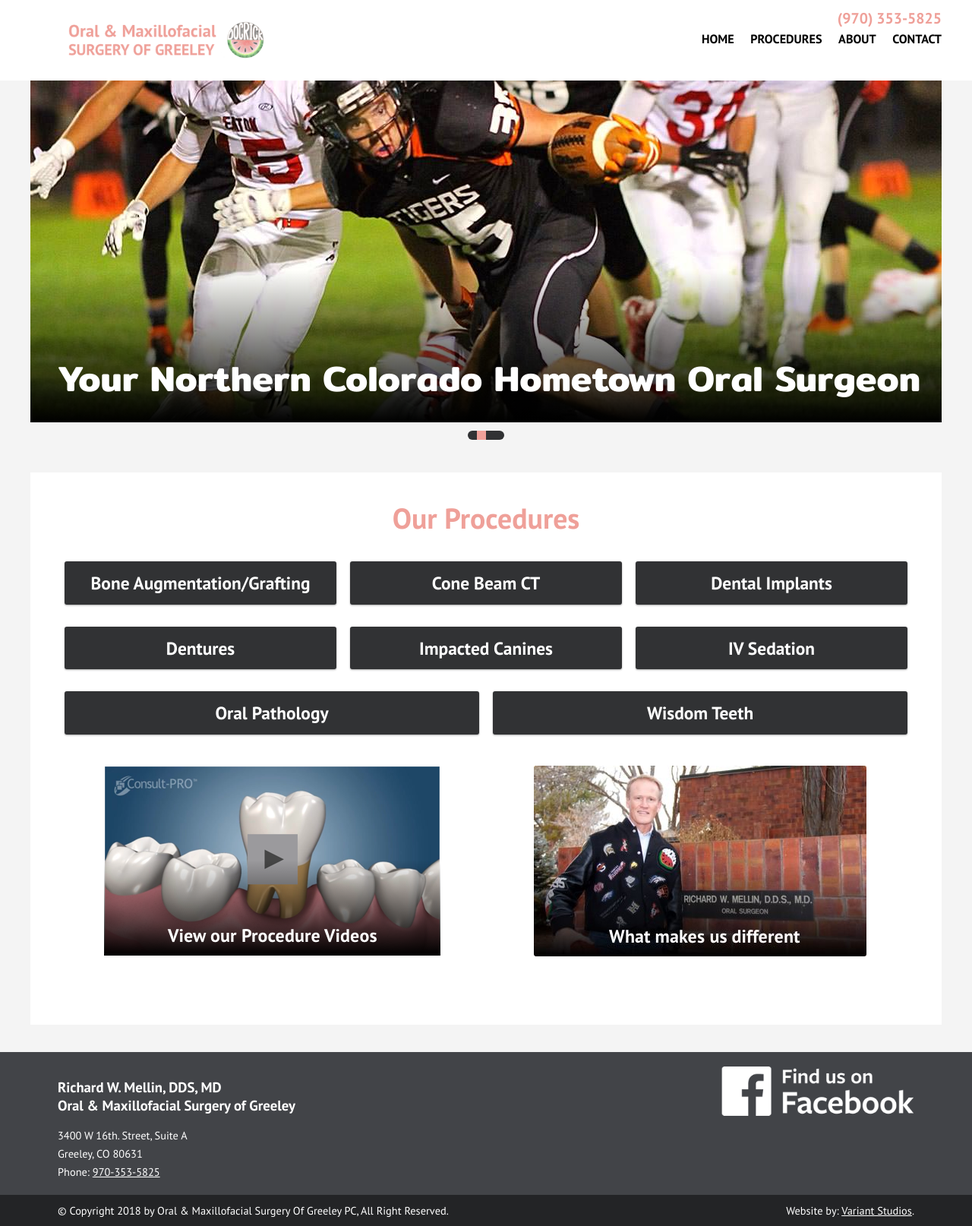
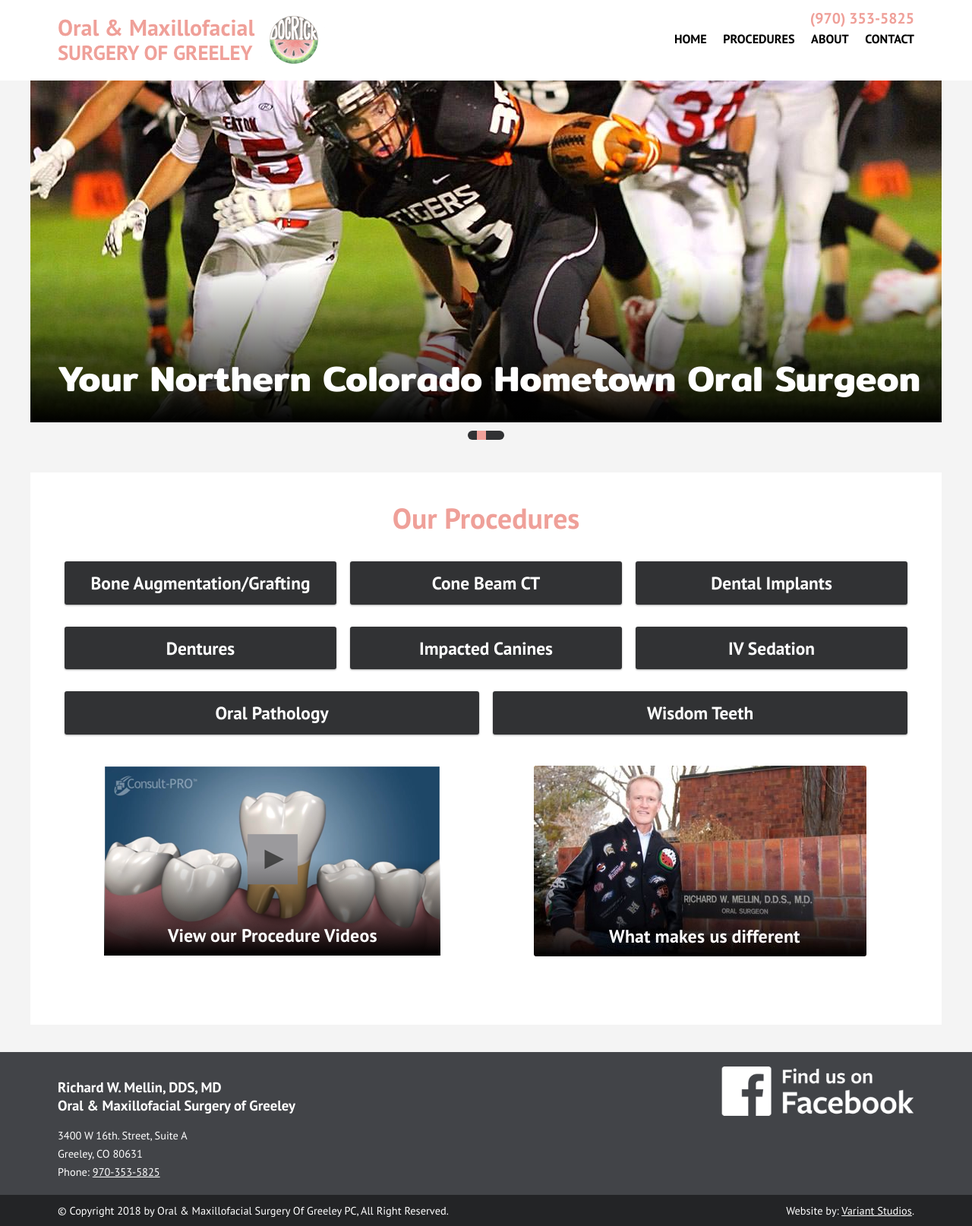
Before and after one commit to variantstudios/oralsurgeryofgreeley.com, a Jekyll site: the page built from index.html, in a window 1280 px wide. Shown: the whole page at 76% size. Built offline with Jekyll 4.4.1, drawn with Linux system fonts in a browser that asks for light colours; cached includes are drawn as plain includes.

Commit message:
RWD tweaks and added phone number.

```diff
--- a/_includes/header.html
+++ b/_includes/header.html
@@ -1,9 +1,10 @@
 <header itemscope class="wrap clearfix siteheader">
     <div class="clearfix header-wrap">
+        <span class="tel"><a href="tel:+1-970-353-5825">(970) 353-5825</a></span>
         <div class="site-name logo">
             <a href="/"><img src="/assets/images/logo.png" alt="{{site.title}}"></a>
         </div>
-        <span class="tel">(970) 353-5825</span>
+
         <nav class="main-nav">
 
             <input type="checkbox" class="menu-btn" id="menu-btn" />
--- a/assets/css/style.css
+++ b/assets/css/style.css
@@ -1021,18 +1021,13 @@
 }
 @media (min-width: 50em) {
   header.siteheader {
-    padding: 1rem 0;
+    padding: 1rem 2rem;
     background: none;
   }
 }
 .no-mq header.siteheader {
-  padding: 1rem 0;
+  padding: 1rem 2rem;
   background: none;
-}
-header.siteheader .logo {
-  -webkit-transform: scale(0.75);
-      -ms-transform: scale(0.75);
-          transform: scale(0.75);
 }
 @media (min-width: 50em) {
   header.siteheader .logo {
@@ -1071,21 +1066,44 @@
   clear: none;
 }
 header.siteheader span.tel {
+  font-weight: 700;
+  font-size: 1.1rem;
+  display: block;
+  width: 100%;
+  background: #EFA099;
+  color: #fff;
+}
+header.siteheader span.tel a {
+  text-decoration: none;
+  color: #fff;
+}
+@media (min-width: 50em) {
+  header.siteheader span.tel {
+    display: block;
+    color: #EFA099;
+    position: absolute;
+    right: 0;
+    top: -10px;
+    background: none;
+    width: auto;
+  }
+  header.siteheader span.tel a {
+    text-decoration: none;
+    color: #EFA099;
+  }
+}
+.no-mq header.siteheader span.tel {
+  display: block;
+  color: #EFA099;
   position: absolute;
   right: 0;
   top: -10px;
-  font-weight: 700;
+  background: none;
+  width: auto;
+}
+.no-mq header.siteheader span.tel a {
+  text-decoration: none;
   color: #EFA099;
-  font-size: 1.1rem;
-  display: none;
-}
-@media (min-width: 50em) {
-  header.siteheader span.tel {
-    display: block;
-  }
-}
-.no-mq header.siteheader span.tel {
-  display: block;
 }
 
 #site-header {
```
Also changed, not shown: assets/sass/partials/design/components/_header.scss (+21 -7 lines).
